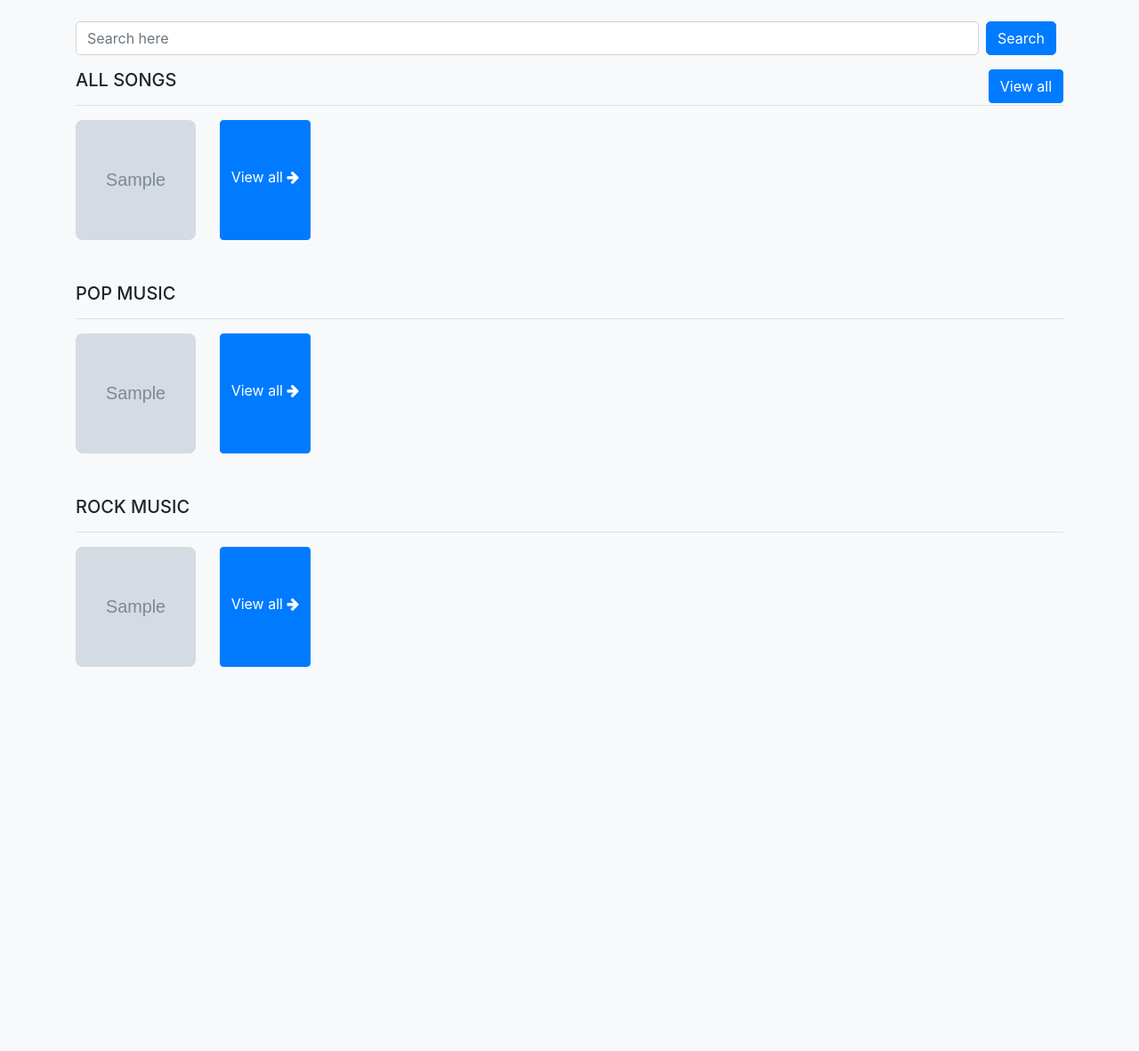
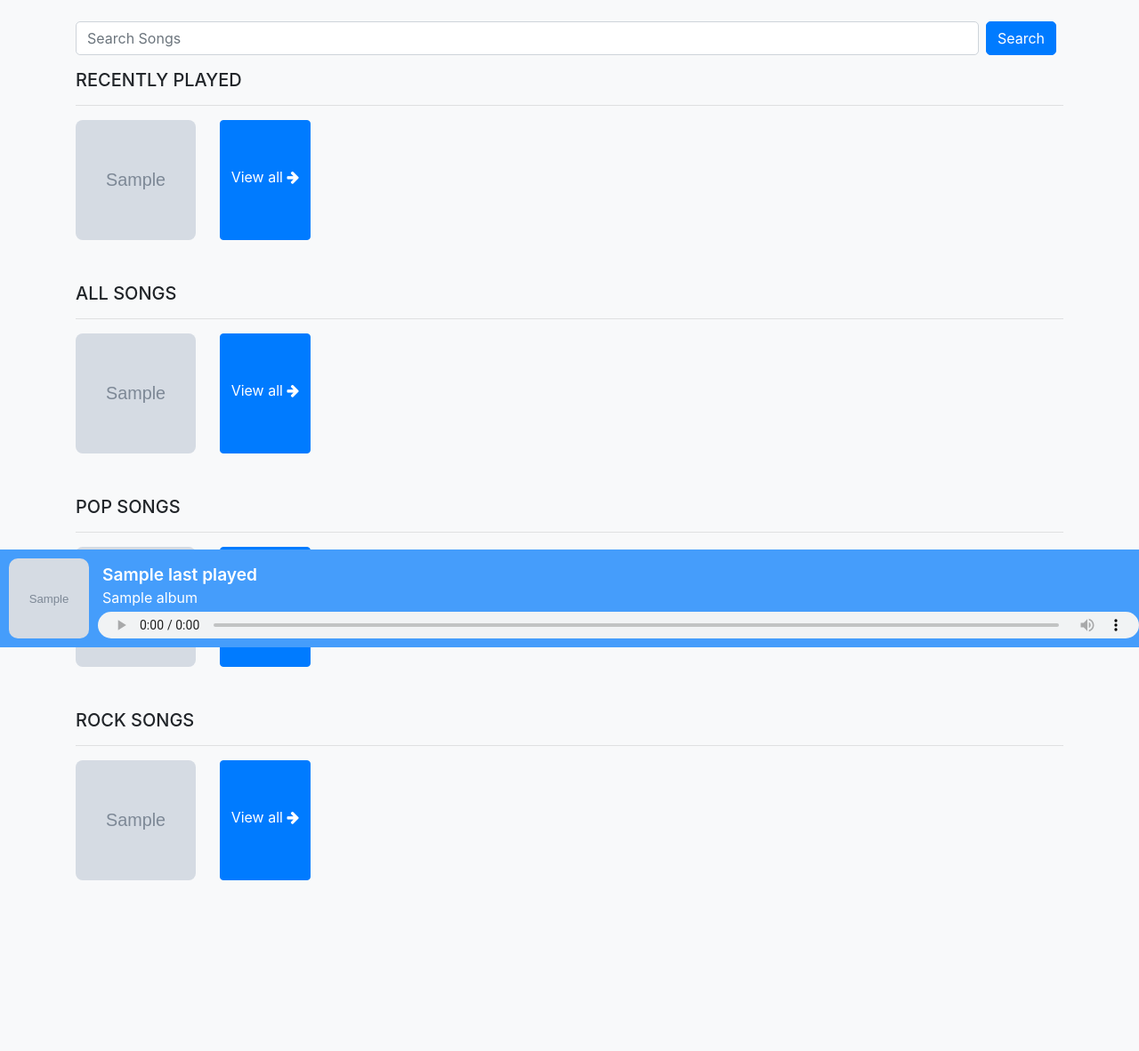
Before and after one commit to Bug-daulet/musicApp, a Django app: template musicApp/templates/musicapp/index.html in a window 1280 px wide. Shown: the part 72-1254 px from the top of the page at 89% size. Before the commit the page ends 822 px from the top, so only its background shows below. Run offline with Django 3.2, Linux system fonts and the light colour scheme; the template is opened without the code that fills it: most values are stand-ins (such as "Sample title", 1, 10 or a date in 2020); grey boxes marked "Sample" are stand-in pictures; some libraries are stand-ins or nearby versions.

Commit message:
Update index.html

```diff
--- a/musicApp/templates/musicapp/index.html
+++ b/musicApp/templates/musicapp/index.html
@@ -10,9 +10,9 @@
     <form id="searchform" class="form-horizontal" role="search" method="get" action=''>
           <div class="form-group">
               <div class="input-group">
-                  {% csrf_token %}
-                  <input type="text" class="form-control input-lg " name="search_field" placeholder="Search here" style="border-radius: 5px;"
-                  value="{{ request.GET.search_field }}" placeholder= "Search Songs "/>
+                  <input type="text" class="form-control input-lg " name="q" style="border-radius: 5px;"
+                  value="{{ request.GET.q }}" placeholder= "Search Songs "/>
+
                   <span class='input-group-btn mx-2'>
                     <button type="submit" style="border-radius: 5px;" class="btn btn-primary">Search</button>
                   </span>
@@ -27,17 +27,47 @@
   </header>
 <hr>
 {% endif %}
+<!-- Recent Song -->
+{% if recent_songs %}
+{% if not query_search %}
+  <header class="section-heading">
+    <h5 class="section-title">RECENTLY PLAYED</h5>
+  </header>
+<hr>
+{% endif %}
+<!-- Recent Song list -->
+<div class="row" style="margin-right: 65px;margin-left:-15px">
+  {% for song in recent_songs %}
+      <div class="col-md-2">
+          <div class="hovereffect">
+            <img src="{{ song.song_img.url}}" class="img-responsive" height="135" width="135" style="border-radius: 8px 8px 8px 8px;">
+            <div class="overlay">
+                <a class="btn btn-outline-light mt-5 mx-1" href="{% url 'play_song_index' song.id %}"><i class="fa fa-play" aria-hidden="true"></i></a>
+                <a class="btn btn-outline-light mt-5 mx-1" href="{% url 'detail' song.id %}"><i class="fa fa-info-circle" aria-hidden="true"></i></a>
+             </div>
+          </div>
+      </div>
+      {% endfor %}
+      <a href="{% url 'recent' %}" class="btn btn-primary float-right" style="height: 135px;"><center style="margin-top: 45px;">View all <i class="fa fa-arrow-right" aria-hidden="true"></i></center></a>
+
+</div>
+
+<br>
+<br>
+{% endif %}
 
 
+
+<!-- All Songs -->
 {% if not query_search %}
 
   <header class="section-heading">
-    <a href="{% url 'all_songs' %}" class="btn btn-primary float-right">View all</a>
+    <!-- <a href="{% url 'all_songs' %}" class="btn btn-primary float-right">View all</a> -->
     <h5 class="section-title">ALL SONGS</h5>
   </header>
 <hr>
 {% endif %}
-
+<!-- Song list -->
 <div class="row" style="margin-right: 65px;margin-left:-15px">
   {% if all_songs %}
   {% for song in all_songs %}
@@ -45,6 +75,7 @@
           <div class="hovereffect">
             <img src="{{ song.song_img.url}}" class="img-responsive" height="135" width="135" style="border-radius: 8px 8px 8px 8px;">
             <div class="overlay">
+                <a class="btn btn-outline-light mt-5 mx-1" href="{% url 'play_song_index' song.id %}"><i class="fa fa-play" aria-hidden="true"></i></a>
                 <a class="btn btn-outline-light mt-5 mx-1" href="{% url 'detail' song.id %}"><i class="fa fa-info-circle" aria-hidden="true"></i></a>
              </div>
           </div>
@@ -59,19 +90,22 @@
 <br>
 
 
+<!-- Pop Songs -->
 {% if not query_search %}
   <header class="section-heading">
-    <h5 class="section-title">POP MUSIC</h5>
+    <h5 class="section-title">POP SONGS</h5>
   </header>
 <hr>
 {% endif %}
+<!-- Song list -->
 <div class="row" style="margin-right: 65px;margin-left:-15px">
-  {% if pop %}
-  {% for song in pop %}
+  {% if pop_songs %}
+  {% for song in pop_songs %}
       <div class="col-md-2">
           <div class="hovereffect">
             <img src="{{ song.song_img.url}}" class="img-responsive" height="135" width="135" style="border-radius: 8px 8px 8px 8px;">
             <div class="overlay">
+                <a class="btn btn-outline-light mt-5 mx-1" href="{% url 'play_song_index' song.id %}"><i class="fa fa-play" aria-hidden="true"></i></a>
                 <a class="btn btn-outline-light mt-5 mx-1" href="{% url 'detail' song.id %}"><i class="fa fa-info-circle" aria-hidden="true"></i></a>
              </div>
           </div>
@@ -79,26 +113,28 @@
       {% endfor %}
       {% endif %}
       {% if not query_search %}
-      <a href="{% url 'pop_music' %}" class="btn btn-primary float-right" style="height: 135px;"><center style="margin-top: 45px;">View all <i class="fa fa-arrow-right" aria-hidden="true"></i></center></a>
+      <a href="{% url 'pop_songs' %}" class="btn btn-primary float-right" style="height: 135px;"><center style="margin-top: 45px;">View all <i class="fa fa-arrow-right" aria-hidden="true"></i></center></a>
       {% endif %}
 </div>
 <br>
 <br>
 
+<!-- Rock Songs -->
 {% if not query_search %}
   <header class="section-heading">
-    <h5 class="section-title">ROCK MUSIC</h5>
+    <h5 class="section-title">ROCK SONGS</h5>
   </header>
 <hr>
 {% endif %}
+<!-- Song list -->
 <div class="row" style="margin-right: 65px;margin-left:-15px">
-  {% if rock %}
-  {% for song in rock %}
+  {% if rock_songs %}
+  {% for song in rock_songs %}
       <div class="col-md-2">
           <div class="hovereffect">
             <img src="{{ song.song_img.url}}" class="img-responsive" height="135" width="135" style="border-radius: 8px 8px 8px 8px;">
             <div class="overlay">
-
+                <a class="btn btn-outline-light mt-5 mx-1" href="{% url 'play_song_index' song.id %}"><i class="fa fa-play" aria-hidden="true"></i></a>
                 <a class="btn btn-outline-light mt-5 mx-1" href="{% url 'detail' song.id %}"><i class="fa fa-info-circle" aria-hidden="true"></i></a>
              </div>
           </div>
@@ -106,11 +142,34 @@
       {% endfor %}
       {% endif %}
       {% if not query_search %}
-      <a href="{% url 'rock_music' %}" class="btn btn-primary float-right" style="height: 135px;"><center style="margin-top: 45px;">View all <i class="fa fa-arrow-right" aria-hidden="true"></i></center></a>
+      <a href="{% url 'rock_songs' %}" class="btn btn-primary float-right" style="height: 135px;"><center style="margin-top: 45px;">View all <i class="fa fa-arrow-right" aria-hidden="true"></i></center></a>
       {% endif %}
     </div>
 </div>
+<br>
+<br>
+<br>
+<br>
+<br>
 
 
+<footer class="footer">
+    <div class="player" style="padding-left: 10px;padding-top:10px;background-color: #459dfb;">
+      <div class="left"><img src="{{last_played.song_img.url}}" height="90" width="90" style="border-radius: 10px 10px 10px 10px;"></div>
+      <div class="right">
+         <div class="top">
+            <a class="song" style="margin-left: 15px;color: white;">{{last_played.name}}</a>
+            <a class="artist" style="margin-left: 15px;color:white">{{last_played.album}}</a>
+         </div>
+         <div class="bottom">
+          {% if first_time %}
+            <audio controls=""  name="media" style="margin-left: 20px;margin-bottom: 10px;width: 1230px;height:30px"><source src="{{last_played.song_file.url}}" type="audio/mpeg" ></audio>
+              {% else %}
+              <audio controls="" autoplay name="media" style="margin-left: 20px;margin-bottom: 10px;width: 1230px;height:30px"><source src="{{last_played.song_file.url}}" type="audio/mpeg" ></audio>
+                {% endif %}
+          </div>
+      </div>
+    </div>
+</footer>
 
 {% endblock body %}
```
